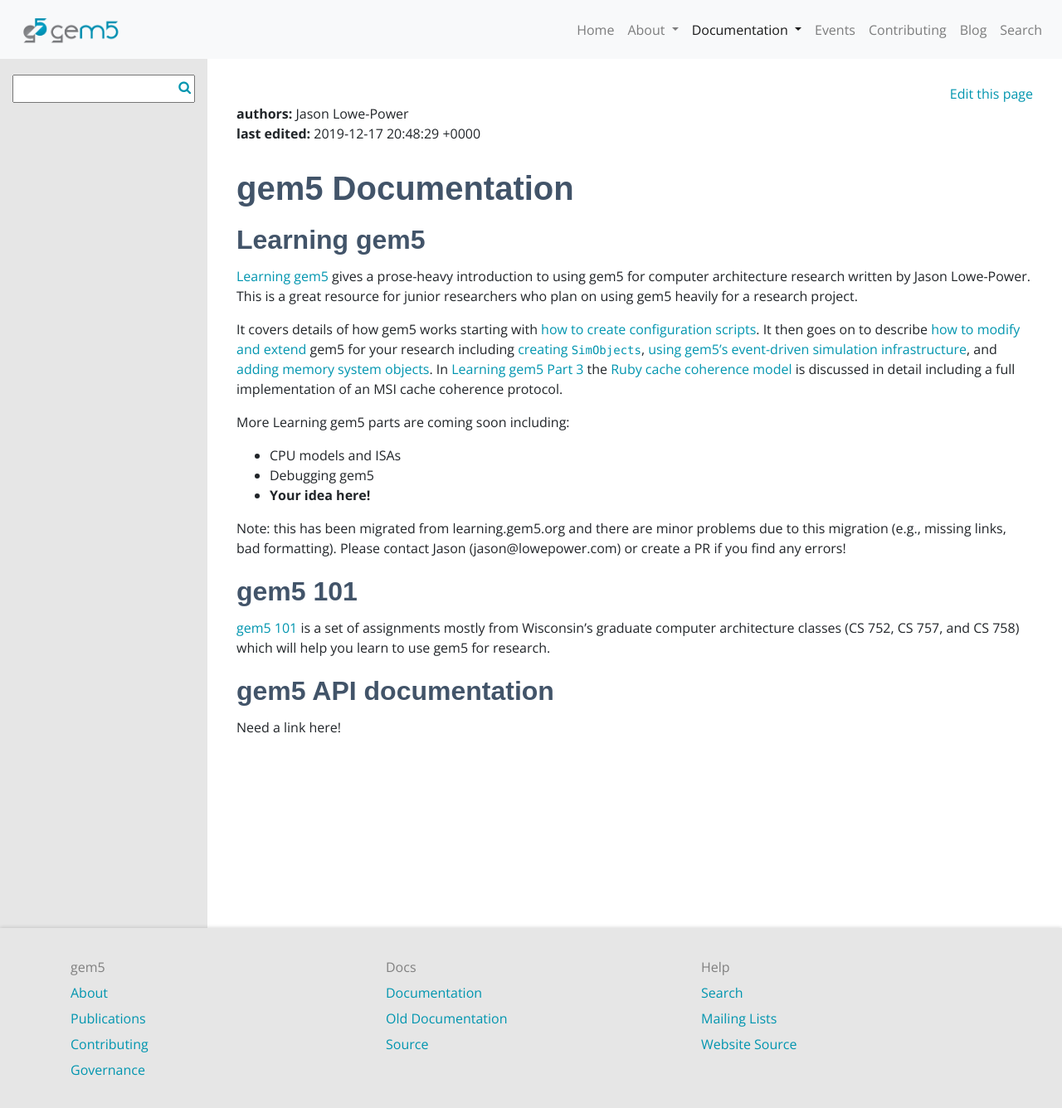
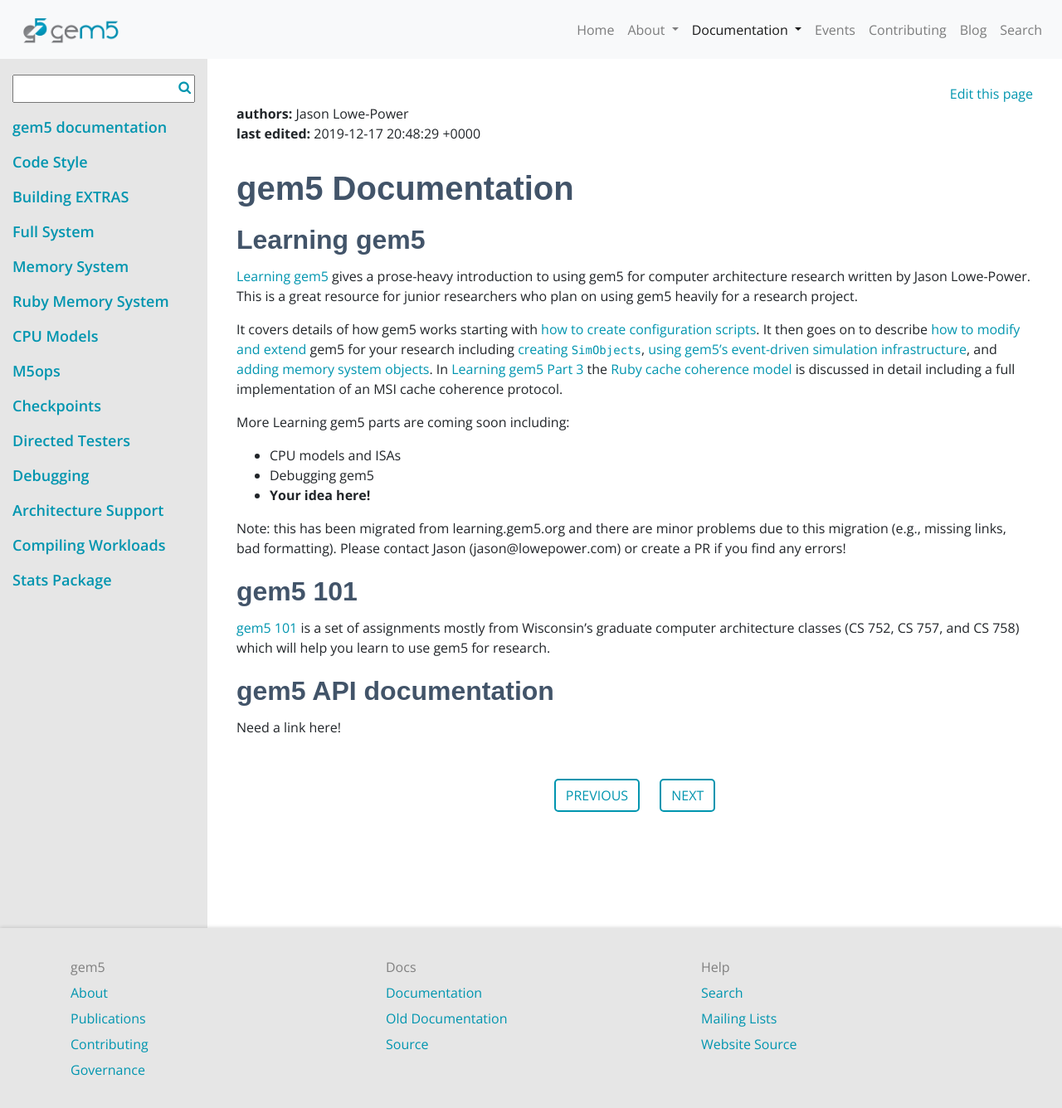
Before and after one commit to gem5/website, a Jekyll site: the page built from _pages/documentation/index.md, in a window 1280 px wide and 1369 px high. Shown: the top 1336 px of the window at 83% size. Built offline with Jekyll 4.4.1, drawn with Linux system fonts in a browser that asks for light colours; nearby versions of some CDN libraries; some web fonts are replaced.

Commit message:
Added landing page for 'gem5 documentation'.

```diff
--- a/_data/documentation.yml
+++ b/_data/documentation.yml
@@ -3,6 +3,10 @@
 docs:
   - title: gem5 documentation
     items:
+    - title: gem5 documentation
+      id: gem5_documentation
+      url: /documentation
+
     - title: Code Style
       id: code_style
       url: /documentation/general_docs/development/coding_style/
--- a/_pages/documentation/index.md
+++ b/_pages/documentation/index.md
@@ -1,6 +1,8 @@
 ---
 layout: documentation
 title: gem5 documentation
+doc: gem5 documentation
+parent: gem5_documentation
 permalink: /documentation/
 author: Jason Lowe-Power
 ---
```
